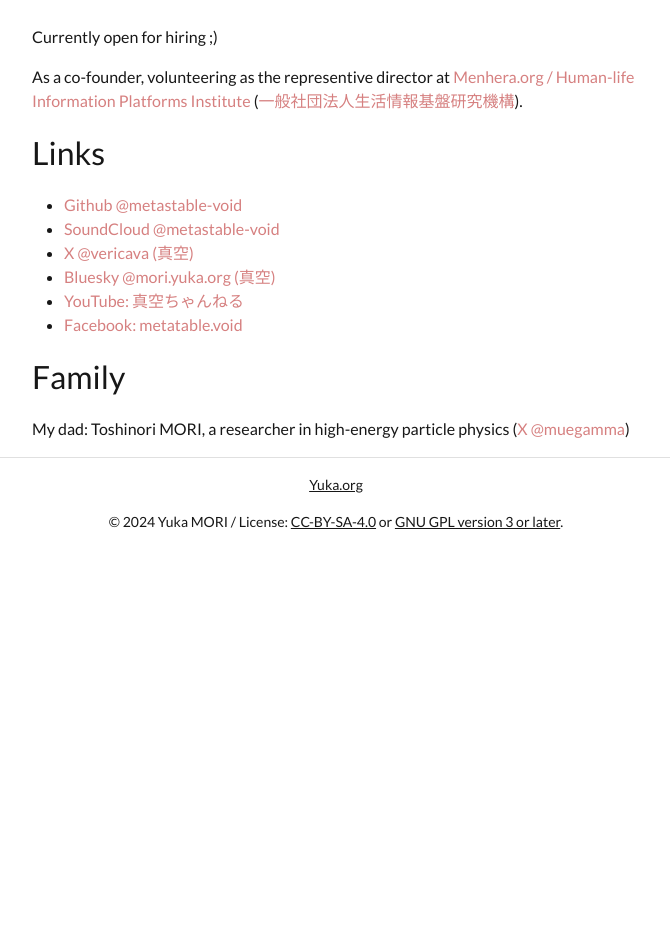
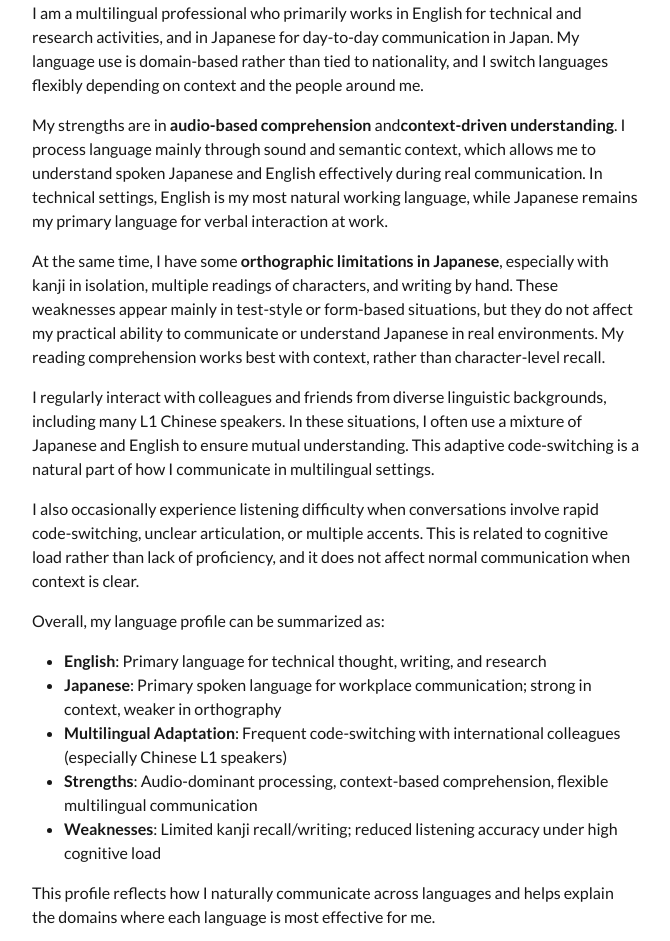
Before and after one commit to metastable-void/next-mori.yuka.org, a Next.js app: page / in a window 1280 px wide. Shown: the part 2451-3392 px from the top of the page, without its empty margins (304-974 px from the left). Before the commit the page ends 2999 px from the top, so only its background shows below. Built offline with nearby package versions, Linux system fonts and the light colour scheme.

Commit message:
language profile

```diff
--- a/src/app/page.tsx
+++ b/src/app/page.tsx
@@ -63,8 +63,73 @@
         <li>Writing</li>
         <li>And hacker activisms ;)</li>
       </ul>
+      <h1>Language Profile</h1>
+      <p>
+        I am a multilingual professional who primarily works in English for technical and research activities,
+        and in Japanese for day-to-day communication in Japan. My language use is domain-based rather than tied
+        to nationality, and I switch languages flexibly depending on context and the people around me.
+      </p>
+
+      <p>
+        My strengths are in <strong>audio-based comprehension</strong> and
+        <strong>context-driven understanding</strong>. I process language mainly through sound and semantic
+        context, which allows me to understand spoken Japanese and English effectively during real communication.
+        In technical settings, English is my most natural working language, while Japanese remains my primary
+        language for verbal interaction at work.
+      </p>
+
+      <p>
+        At the same time, I have some <strong>orthographic limitations in Japanese</strong>, especially with
+        kanji in isolation, multiple readings of characters, and writing by hand. These weaknesses appear mainly
+        in test-style or form-based situations, but they do not affect my practical ability to communicate or
+        understand Japanese in real environments. My reading comprehension works best with context, rather than
+        character-level recall.
+      </p>
+
+      <p>
+        I regularly interact with colleagues and friends from diverse linguistic backgrounds, including many
+        L1 Chinese speakers. In these situations, I often use a mixture of Japanese and English to ensure mutual
+        understanding. This adaptive code-switching is a natural part of how I communicate in multilingual
+        settings.
+      </p>
+
+      <p>
+        I also occasionally experience listening difficulty when conversations involve rapid code-switching,
+        unclear articulation, or multiple accents. This is related to cognitive load rather than lack of
+        proficiency, and it does not affect normal communication when context is clear.
+      </p>
+
+      <p>Overall, my language profile can be summarized as:</p>
+
+      <ul>
+        <li>
+          <strong>English</strong>: Primary language for technical thought, writing, and research
+        </li>
+        <li>
+          <strong>Japanese</strong>: Primary spoken language for workplace communication; strong in context,
+          weaker in orthography
+        </li>
+        <li>
+          <strong>Multilingual Adaptation</strong>: Frequent code-switching with international colleagues
+          (especially Chinese L1 speakers)
+        </li>
+        <li>
+          <strong>Strengths</strong>: Audio-dominant processing, context-based comprehension,
+          flexible multilingual communication
+        </li>
+        <li>
+          <strong>Weaknesses</strong>: Limited kanji recall/writing; reduced listening accuracy
+          under high cognitive load
+        </li>
+      </ul>
+
+      <p>
+        This profile reflects how I naturally communicate across languages and helps explain the domains where
+        each language is most effective for me.
+      </p>
+
       <h2>Jobs</h2>
-      <p>Currently open for hiring ;)</p>
+      <p>Working as a solutions engineer at an AI/IT company.</p>
       <p>As a co-founder, volunteering as the representive director at <a href="https://www.menhera.org/">Menhera.org / Human-life Information Platforms Institute</a> (<a lang="ja" href="https://www.menhera.or.jp/">一般社団法人生活情報基盤研究機構</a>).</p>
       <h2>Links</h2>
       <ul>
```
